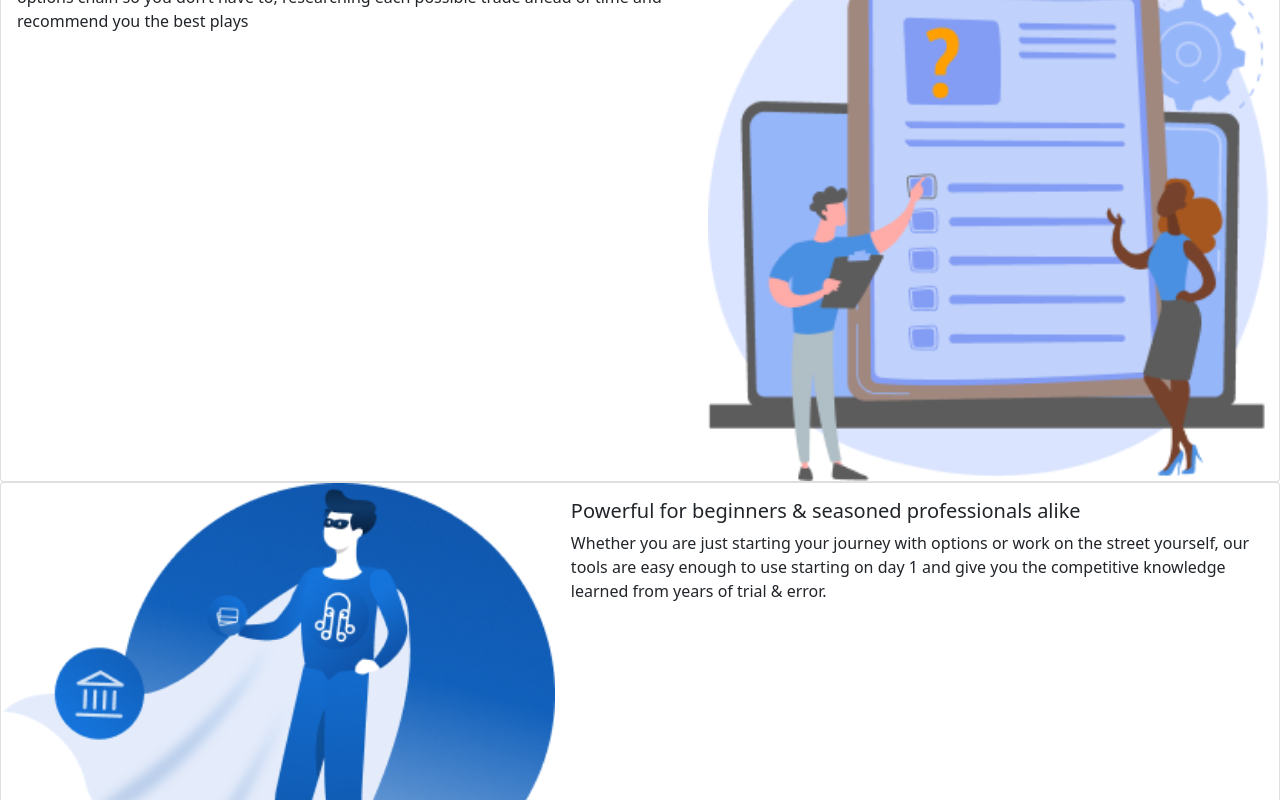
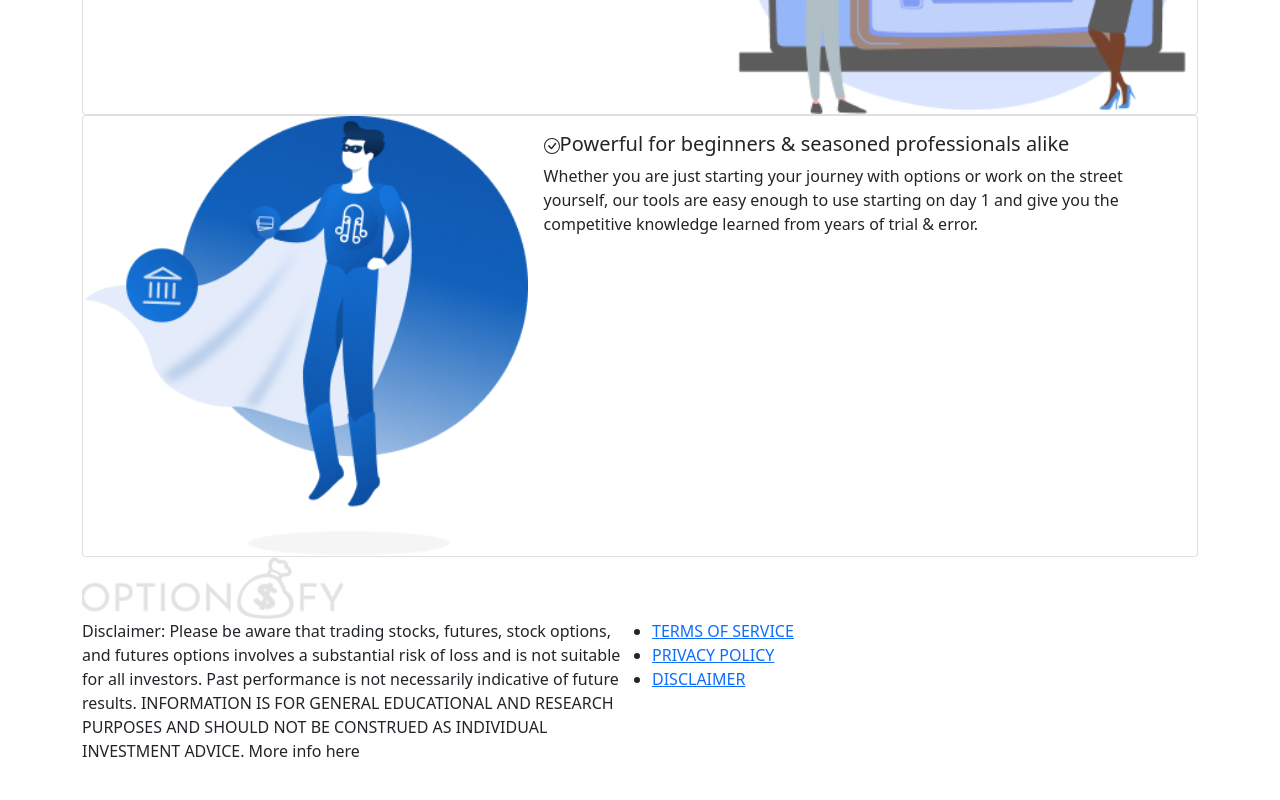
Before and after one commit to Andrea-Rizzo20/stock-option-gr7, a React (Create React App) app: page / in a window 1280 px wide. Shown: the part 1700-2500 px from the top of the page. After the commit the page ends 2479 px from the top, so only its background shows below. Built offline with nearby package versions, Linux system fonts and the light colour scheme.

Commit message:
add: footer,forms,icons,HomePage; and fix:card

```diff
--- a/src/App.js
+++ b/src/App.js
@@ -1,26 +1,15 @@
 import Header from "./Components/Header";
 import "bootstrap/dist/css/bootstrap.min.css";
-import dataJson from "./myJSON.json";
-import CardHome from "./Components/Card";
+import HomePage from "./Homepage";
+import Footer from "./Components/Footer";
 
 const App = () => {
   return (
-    <div>
+    <>
       <Header />
-      <section>
-        {dataJson.map((card, index) => (
-          <CardHome
-            key={index}
-            contents={card}
-            className={
-              index % 2 === 0
-                ? "d-flex flex-column flex-md-row"
-                : "d-flex flex-column flex-md-row-reverse"
-            }
-          />
-        ))}
-      </section>
-    </div>
+      <HomePage/>
+      <Footer/>
+      </>
   );
 };
 
--- /dev/null
+++ b/src/Components/Footer.js
@@ -0,0 +1,22 @@
+import logo from '../assets/logoFooter.png'
+
+const Footer = () =>{
+    return(
+        <footer>
+        <div className='container'>
+            <div className='row'><img src={logo} className='w-25' alt='Optionsfy Logo'/></div>
+            <div className='row flex-column-reverse flex-md-row'>
+                <p className='col-10 col-md-6'>Disclaimer: Please be aware that trading stocks, futures, stock options, and futures options involves a substantial risk of loss and is not suitable for all investors. Past performance is not necessarily indicative of future results. INFORMATION IS FOR GENERAL EDUCATIONAL AND RESEARCH PURPOSES AND SHOULD NOT BE CONSTRUED AS INDIVIDUAL INVESTMENT ADVICE. More info here</p>
+                <ul className='col-10 col-md-6'>
+                    <li><a href='#'>TERMS OF SERVICE</a></li>
+                    <li><a href='#'>PRIVACY POLICY</a></li>
+                    <li><a href='#'>DISCLAIMER</a></li>
+                </ul>
+            </div>
+        </div>
+
+        </footer>
+    )
+}
+
+export default Footer
--- /dev/null
+++ b/src/Components/LoginForm.js
@@ -0,0 +1,30 @@
+import { useState } from "react"
+
+const LoginForm = () =>{
+    const [data, setData] = useState({
+        userName:'',
+        password:''
+      })
+
+      const inputHandle = (event) =>{
+        const {name, type, value, checked} = event.target
+        setData(data =>{
+          return{
+            ...data,
+            [name]: type !=='checkbox' ? value : checked
+          }
+        })
+      }
+
+
+    return(
+        <form>
+        <input type="text" placeholder="Username" name="userName" value={data.userName} onChange={inputHandle}></input>
+        <input type="password" placeholder="Password" name="password" value={data.password} onChange={inputHandle}></input>
+        <button type="submit">Login</button>
+        <button>Forgot Password</button>
+      </form>
+    )
+}
+
+export default LoginForm
--- a/src/Components/Card.js
+++ b/src/Components/MyCard.js
@@ -1,11 +1,13 @@
 import { Card } from "react-bootstrap"
+import {ReactComponent as CheckCircle} from '../assets/check-circle.svg'
+
 
 const CardHome = ({contents, className}) =>{
     return(
         <Card className={className} >
         <Card.Img variant="top" src={contents.img} />
         <Card.Body>
-        <Card.Title>{contents.title}</Card.Title>
+        <Card.Title><CheckCircle/>{contents.title}</Card.Title>
         <Card.Text>
             {contents.content}
         </Card.Text>
--- a/src/Components/MyTabs.js
+++ b/src/Components/MyTabs.js
@@ -1,4 +1,5 @@
 import { Tab, Tabs } from "react-bootstrap";
+import LoginForm from "./LoginForm";
 import SignUpForm from "./SignUpForm";
 
 const MyTabs = ({ renderKey }) => {
@@ -9,12 +10,7 @@ const MyTabs = ({ renderKey }) => {
       className="mb-3 d-flex flex-row"
     >
       <Tab eventKey="login" title="Login">
-        <form>
-          <input type="text" placeholder="Username"></input>
-          <input type="password" placeholder="Password"></input>
-          <button type="submit">Login</button>
-          <button>Forgot Password</button>
-        </form>
+        <LoginForm/>
       </Tab>
       <Tab eventKey="signup" title="Signup">
         <SignUpForm />
--- a/src/Components/SignUpForm.js
+++ b/src/Components/SignUpForm.js
@@ -1,13 +1,35 @@
+import { useState } from "react";
+
 const SignUpForm = () => {
+const [data, setData] = useState({
+  email:'',
+  firstName:'',
+  lastName:'',
+  phone:'',
+  password:'',
+  confPassword:'',
+  contract: false
+})
+
+const inputHandle = (event) =>{
+  const {name, type, value, checked} = event.target
+  setData(data =>{
+    return{
+      ...data,
+      [name]: type !=='checkbox' ? value : checked
+    }
+  })
+}
+
   return (
     <form>
-      <input type="email" placeholder="Email"></input>
-      <input type="text" placeholder="First Name"></input>
-      <input type="text" placeholder="Last Name"></input>
-      <input type="tel" placeholder="Telephone"></input>
-      <input type="password" placeholder="Password"></input>
-      <input type="password" placeholder="Confirm Password"></input>
-      <input type="checkbox"></input>
+      <input type="email" name='email' value={data.email} placeholder="Email" onChange={inputHandle}></input>
+      <input type="text" name="firstName" value={data.firstName} placeholder="First Name" onChange={inputHandle}></input>
+      <input type="text" name='lastName' value={data.lastName} placeholder="Last Name" onChange={inputHandle}></input>
+      <input type="tel" name="phone" value={data.phone} placeholder="Telephone" onChange={inputHandle}></input>
+      <input type="password" name='password' value={data.password} placeholder="Password" onChange={inputHandle}></input>
+      <input type="password" name='confPassword' value={data.confPassword} placeholder="Confirm Password" onChange={inputHandle}></input>
+      <input type="checkbox" checked={data.contract} name="contract" onChange={inputHandle}></input>
       <label>I agree to Terms of Service</label>
       <button type="submit">Sign Up</button>
     </form>
--- /dev/null
+++ b/src/Homepage.js
@@ -0,0 +1,24 @@
+import MyCard from "./Components/MyCard"
+import dataJson from "./myJSON.json";
+
+const HomePage = () =>{
+    return(
+        <div>
+        <section className="container">
+          {dataJson.map((card, index) => (
+            <MyCard
+              key={index}
+              contents={card}
+              className={
+                index % 2 === 0
+                  ? "d-flex flex-column flex-md-row"
+                  : "d-flex flex-column flex-md-row-reverse"
+              }
+            />
+          ))}
+        </section>
+      </div>
+    )
+}
+
+export default HomePage
```
Also changed, not shown: src/assets/check-circle.svg (added), src/assets/logoFooter.png (added).
